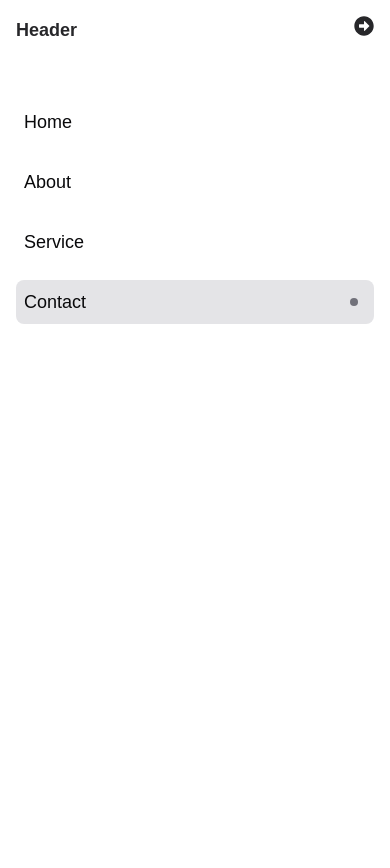
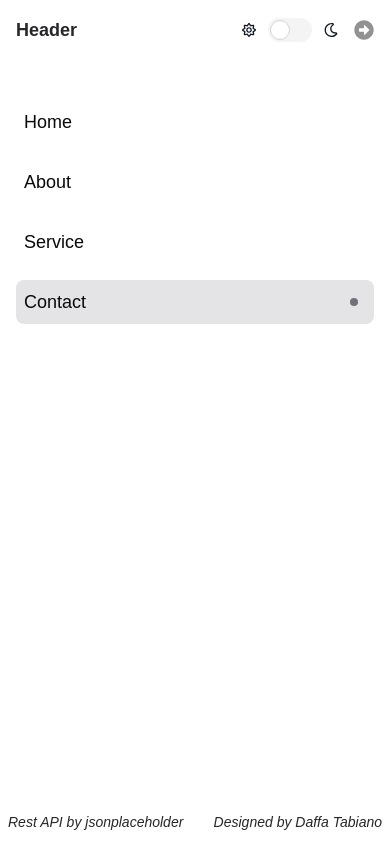
Before and after one commit to daffatabiano/assessment_febe, a Next.js app: page /contact in a window 390 px wide. Both pictures are taken after a click on the button 350 px from the left and 32 px from the top of the page. Shown: the top 868 px of the page. Built offline with nearby package versions, Linux system fonts and the light colour scheme.

Commit message:
feat(ui): drawer ui slicing fix

```diff
--- a/src/components/headers/index.tsx
+++ b/src/components/headers/index.tsx
@@ -51,7 +51,11 @@ export default function Navbar() {
 
   return (
     <>
-      <Drawer setIsOpen={setMenu} isOpen={menu}>
+      <Drawer
+        setIsOpen={setMenu}
+        isOpen={menu}
+        darkMode={darkMode}
+        toggleDarkMode={toggleDarkMode}>
         <ul className="w-full h-full flex flex-col items-center p-4 gap-4">
           {navLinks.map((item) => {
             return (
--- a/src/components/ui/Drawer.tsx
+++ b/src/components/ui/Drawer.tsx
@@ -1,11 +1,13 @@
 import React from 'react';
-import { FaArrowAltCircleRight } from 'react-icons/fa';
+import { FaArrowAltCircleRight, FaRegMoon, FaRegSun } from 'react-icons/fa';
 
 export default function Drawer({
   children,
   isOpen,
   setIsOpen,
-}: DrawerTypeProps) {
+  darkMode,
+  toggleDarkMode,
+}: DrawerTypeProps): JSX.Element {
   return (
     <main
       className={
@@ -19,14 +21,38 @@ export default function Drawer({
           ' w-screen max-w-lg right-0 absolute bg-white dark:bg-zinc-800 h-full shadow-xl delay-400 duration-500 ease-in-out transition-all transform  ' +
           (isOpen ? ' translate-x-0 ' : ' translate-x-full ')
         }>
-        <article className="relative w-screen max-w-lg pb-10 flex flex-col space-y-6 overflow-y-scroll h-full">
+        <article className="relative w-screen max-w-lg pb-1 flex flex-col space-y-6 overflow-y-scroll h-full">
           <header className="p-4 font-bold text-lg flex justify-between text-zinc-800 dark:text-zinc-50">
             Header{' '}
-            <span onClick={() => setIsOpen(false)}>
-              <FaArrowAltCircleRight className="text-xl" />
-            </span>
+            <div className="flex gap-4 itemx-center justify-center">
+              <label className="md:hidden inline-flex items-center cursor-pointer ps-4">
+                <span className="me-3 text-sm font-medium text-gray-900 dark:text-gray-300">
+                  <FaRegSun />
+                </span>
+                <input
+                  type="checkbox"
+                  onClick={toggleDarkMode}
+                  value=""
+                  checked={darkMode}
+                  className="sr-only peer"
+                />
+                <div className="relative w-11 h-6 bg-zinc-100 peer-focus:outline-none peer-focus:ring-2 peer-focus:ring-zinc-300 dark:peer-focus:ring-zinc-100 rounded-full peer dark:bg-gray-700 peer-checked:after:translate-x-full rtl:peer-checked:after:-translate-x-full peer-checked:after:border-white after:content-[''] after:absolute after:top-[2px] after:start-[2px] after:bg-white after:border-gray-300 after:border after:rounded-full after:h-5 after:w-5 after:transition-all dark:border-gray-600 peer-checked:bg-zinc-600"></div>
+                <span className="ms-3 text-sm font-medium text-gray-900 dark:text-gray-300">
+                  <FaRegMoon />
+                </span>
+              </label>
+              <span
+                className="flex items-center opacity-50 cursor-pointer hover:opacity-100"
+                onClick={() => setIsOpen(false)}>
+                <FaArrowAltCircleRight className="text-xl" />
+              </span>
+            </div>
           </header>
           {children}
+          <footer className="p-2 flex justify-between text-sm italic font-extralight text-zinc-800 dark:text-zinc-50">
+            <p>Rest API by jsonplaceholder</p>
+            <p>Designed by Daffa Tabiano</p>
+          </footer>
         </article>
       </section>
       <section
--- a/src/types/main.type.ts
+++ b/src/types/main.type.ts
@@ -42,4 +42,6 @@ interface DrawerTypeProps {
   children: React.ReactNode;
   isOpen: boolean;
   setIsOpen: React.Dispatch<React.SetStateAction<boolean>>;
+  darkMode: boolean;
+  toggleDarkMode: () => void;
 }
```
